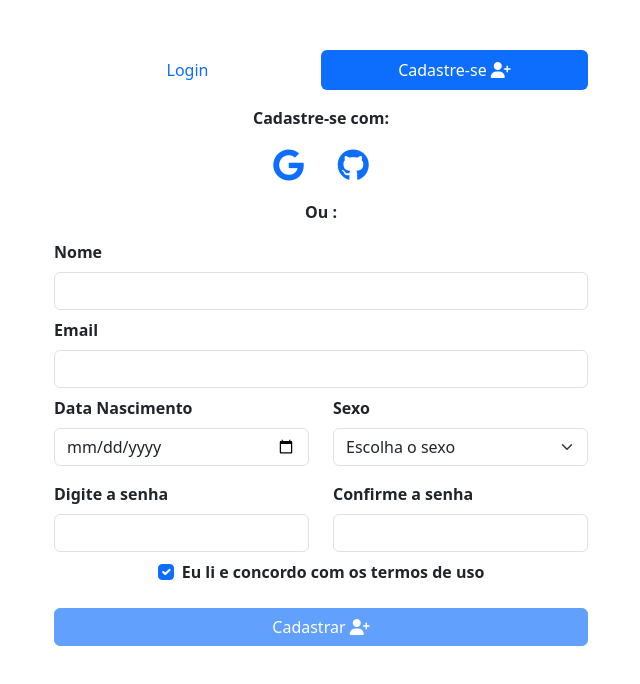
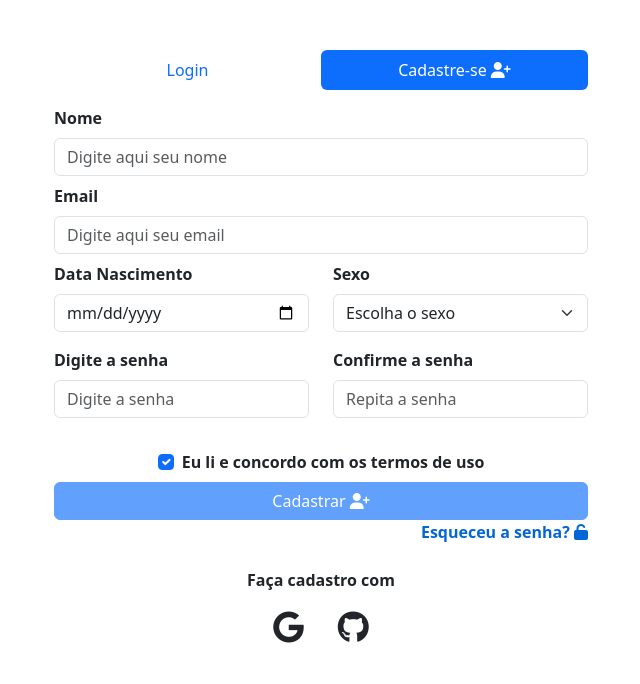
Before and after one commit to brunopocay/TotalControlUI, an Angular app: page /login in a window 1280 px wide. Both pictures are taken after a click on the link "Cadastre-se". Shown: the top 684 px of the page, without its empty margins (319-959 px from the left). Built offline with nearby package versions, Linux system fonts and the light colour scheme.

Commit message:
validações de HttpErrorResponse, tratamento de mensagens de erro para usuario ao logar-se e ao registrar-se.

```diff
--- a/src/app/Components/login/login-direto/login-direto.component.css
+++ b/src/app/Components/login/login-direto/login-direto.component.css
@@ -19,7 +19,7 @@ a:hover{
 }
 
 .showSpanned {
-    color: rgb(6, 124, 26);
+    color: rgb(255, 136, 0);
     font-weight: bold;
     display: flex;
     justify-content: center;
@@ -35,7 +35,12 @@ a:hover{
     border-top: 8px solid #007bff;
     border-radius: 50%;
     animation: spin 1s linear infinite;
-  }
+}
+
+.error-message {
+    color: red;
+    font-weight: bold;
+}
 
 
 @keyframes spin {
--- a/src/app/Components/login/login-direto/login-direto.component.html
+++ b/src/app/Components/login/login-direto/login-direto.component.html
@@ -1,18 +1,25 @@
 <div class="tab-pane fade show active" role="tabpanel">
   <form [formGroup]="loginForm" (ngSubmit)="login()" >
     <div class="text-center mb-3 bold marginTop">
+
       <div *ngIf="showSpan">
         <div class="d-flex justify-content-center">
           <span class="loading-spinner"></span>
         </div>
-      <div >
-        <span class="showSpanned">Carregando</span>
+        <div>
+          <span class="showSpanned">Carregando</span>
+        </div>
       </div>
-    </div>
+      <div *ngIf="responseError">
+        <div>
+          <span class="error-message">{{responseMessageError}}</span>
+        </div>
+      </div>
+
 
     <div class="form-group mb-2">
       <label class="form-label " for="loginEmail">Email</label>
-      <input type="text" id="loginEmail" class="form-control" formControlName="Email" minlength="3"/>
+      <input type="text" id="loginEmail" class="form-control" placeholder="Digite seu email cadastrado" formControlName="Email" minlength="3"/>
 
       <div *ngIf="(loginForm.get('Email')?.invalid && loginForm.get('Email')?.touched) || loginForm.get('Email')?.dirty">
         <div *ngIf="loginForm.get('Email')?.errors?.['required']" class="alert alert-danger">Campo obrigatório</div>
@@ -22,7 +29,7 @@
 
     <div class="form-outline mb-2">
       <label class="form-label" for="loginPassword">Senha</label>
-      <input type="password" id="loginPassword" class="form-control" formControlName="Senha" required />
+      <input type="password" id="loginPassword" class="form-control" placeholder="Sua senha" formControlName="Senha" required />
 
       <div *ngIf="(loginForm.get('Senha')?.invalid && loginForm.get('Senha')?.touched) || loginForm.get('Senha')?.dirty">
         <div *ngIf="loginForm.get('Senha')?.errors?.['required']" class="alert alert-danger">Campo obrigatório</div>
--- a/src/app/Components/login/login-direto/login-direto.component.ts
+++ b/src/app/Components/login/login-direto/login-direto.component.ts
@@ -4,6 +4,8 @@ import { AuthService } from 'src/app/Services/auth.service';
 import { UserRequest } from 'src/app/Models/UserRequest';
 import { FormGroup, FormBuilder, Validators } from '@angular/forms';
 import { Router } from '@angular/router';
+import { HttpErrorResponse } from '@angular/common/http';
+import { TimeoutError, catchError, throwError } from 'rxjs';
 
 @Component({
   selector: 'app-login-direto',
@@ -19,6 +21,8 @@ export class LoginDiretoComponent implements OnInit {
   constructor(private router:Router, private authService: AuthService, private formbuilder: FormBuilder) { }
 
   showSpan: boolean = false;
+  responseError: boolean = false;
+  responseMessageError: string = "";
 
   ngOnInit(): void {
     this.loginForm = this.formbuilder.group({
@@ -31,19 +35,41 @@ export class LoginDiretoComponent implements OnInit {
     this.loginComponent.showTab('register');
   }
 
-  login(){
-    if(this.loginForm.valid)
-    {
+  login() {
+    if (this.loginForm.valid) {
+
       const formData = this.loginForm.value;
       this.showSpan = true;
 
       setTimeout(() => {
-        this.authService.login(formData).subscribe((token: string) => {
+        this.authService.login(formData).pipe(
+          catchError((error: HttpErrorResponse) => {
+            if (error.status === 0) {
+              this.showSpan = false;
+              this.responseError = true;
+              this.responseMessageError = "Erro interno do servidor";
+              setTimeout(() => {
+                this.responseError = false;
+              },2500)
+            } else {
+              this.showSpan = false;
+              this.responseError = true;
+              this.responseMessageError = error.error;
+              setTimeout(() => {
+                this.responseError = false;
+              },2000)
+            }
+            return throwError(() => error);
+          })
+        )
+        .subscribe((token: string) => {
           this.showSpan = false;
+          this.responseError = false;
           localStorage.setItem('authToken', token);
           this.router.navigate(['/usuario']);
-        })
-      },2000);
+        });
+      }, 2000);
     }
   }
+
 }
--- a/src/app/Components/login/register/register.component.css
+++ b/src/app/Components/login/register/register.component.css
@@ -1,3 +1,16 @@
-label,p{
+label,p,a{
     font-weight:bold;
 }
+
+a{
+    text-decoration: none;
+}
+
+a:hover{
+    text-decoration: underline;
+}
+
+.error-message {
+    color: red;
+    font-weight: bold;
+}
--- a/src/app/Components/login/register/register.component.html
+++ b/src/app/Components/login/register/register.component.html
@@ -1,20 +1,15 @@
 <div class="tab-pane fade show active" role="tabpanel">
   <form [formGroup]="registrationForm" (ngSubmit)="RegisterNewUser()">
-    <div class="text-center mb-3">
-      <p>Cadastre-se com:</p>
-      <button type="button" class="btn btn-link btn-floating mx-1">
-        <i class="fa-brands fa-google fa-2xl"></i>
-      </button>
-      <button type="button" class="btn btn-link btn-floating mx-1">
-        <i class="fa-brands fa-github fa-2xl"></i>
-      </button>
+
+    <div *ngIf="showError" class="d-flex justify-content-center">
+      <div>
+        <span class="error-message">{{responseMessageError}}</span>
+      </div>
     </div>
-
-    <p class="text-center">Ou :</p>
 
     <div class="form-group mb-2">
       <label class="form-label" for="registerName">Nome</label>
-      <input type="text" id="registerName" class="form-control" formControlName="Nome" minlength="3"/>
+      <input type="text" id="registerName" class="form-control" placeholder="Digite aqui seu nome" formControlName="Nome" minlength="3"/>
 
       <div *ngIf="(registrationForm.get('Nome')?.invalid && registrationForm.get('Nome')?.touched) || registrationForm.get('Nome')?.dirty">
         <div *ngIf="registrationForm.get('Nome')?.errors?.['required']" class="alert alert-danger">Campo obrigatório</div>
@@ -25,12 +20,13 @@
 
     <div class="form-group mb-2">
       <label class="form-label" for="registerEmail">Email</label>
-      <input type="email" id="registerEmail" class="form-control" formControlName="Email" required email
+      <input type="email" id="registerEmail" class="form-control" placeholder="Digite aqui seu email" formControlName="Email" required email
       pattern="^[\w-\.]+@([\w-]+\.)+[\w-]{2,4}$"/>
 
       <div *ngIf="(registrationForm.get('Email')?.invalid && registrationForm.get('Email')?.touched) || registrationForm.get('Email')?.dirty">
         <div *ngIf="registrationForm.get('Email')?.errors?.['required']" class="alert alert-danger">Campo obrigatório</div>
         <div *ngIf="registrationForm.get('Email')?.errors?.['pattern']" class="alert alert-danger">Email inválido</div>
+        <div *ngIf="showErrorEmail" class="alert alert-danger">{{responseMessageError}} Tente outro email</div>
       </div>
     </div>
 
@@ -70,7 +66,7 @@
   <div class="row form-group mt-2">
     <div class="col form-group mb-2">
       <label class="mb-2" for="password">Digite a senha</label>
-      <input type="password" id="password" class="form-control" formControlName="Senha" required/>
+      <input type="password" id="password" class="form-control" placeholder="Digite a senha" formControlName="Senha" required/>
 
       <div *ngIf="(registrationForm.get('Senha')?.invalid && registrationForm.get('Senha')?.touched) || registrationForm.get('Senha')?.dirty">
         <div *ngIf="registrationForm.get('Senha')?.errors?.['required']" class="alert alert-danger">Campo obrigatório</div>
@@ -78,7 +74,7 @@
     </div>
     <div class="col mb-2">
       <label class="mb-2" for="repeatPassword">Confirme a senha</label>
-      <input id="repeatPassword" type="password" class="form-control" formControlName="ConfirmarSenha" required/>
+      <input id="repeatPassword" type="password" class="form-control" placeholder="Repita a senha" formControlName="ConfirmarSenha" required/>
 
       <div *ngIf="(registrationForm.get('ConfirmarSenha')?.invalid && registrationForm.get('ConfirmarSenha')?.touched) || registrationForm.get('ConfirmarSenha')?.dirty">
         <div *ngIf="registrationForm.get('ConfirmarSenha')?.errors?.['required']" class="alert alert-danger">Campo obrigatório</div>
@@ -88,7 +84,7 @@
   </div>
 
 
-    <div class="form-check d-flex justify-content-center mb-4">
+    <div class="form-check d-flex justify-content-center mt-4 mb-2">
       <input class="form-check-input me-2" type="checkbox" value="" id="registerCheck" checked
         aria-describedby="registerCheckHelpText" />
       <label class="form-check-label" for="registerCheck">
@@ -97,8 +93,23 @@
     </div>
 
 
-    <button type="submit" class="btn btn-primary btn-block mb-4 w-100" [disabled]="registrationForm.invalid" >
+    <button type="submit" class="btn btn-primary btn-block w-100" [disabled]="registrationForm.invalid" >
       Cadastrar <i class="fa-solid fa-user-plus"></i>
     </button>
+    <div class="row mb-2">
+      <div class="col md-6 d-flex justify-content-end">
+        <a href="">Esqueceu a senha? <i class="fa-solid fa-unlock"></i></a>
+      </div>
+    </div>
+
+    <div class="text-center mt-4">
+      <p>Faça cadastro com</p>
+      <button type="button" class="btn btn-floating mx-1">
+        <i class="fa-brands fa-google fa-2xl"></i>
+      </button>
+      <button type="button" class="btn btn-floating mx-1">
+        <i class="fa-brands fa-github fa-2xl"></i>
+      </button>
+    </div>
   </form>
 </div>
--- a/src/app/Components/login/register/register.component.ts
+++ b/src/app/Components/login/register/register.component.ts
@@ -4,6 +4,8 @@ import { Router } from '@angular/router';
 import { Users } from 'src/app/Models/Users';
 import { FormBuilder, FormGroup, Validators } from '@angular/forms';
 import { AuthService } from 'src/app/Services/auth.service';
+import { HttpErrorResponse } from '@angular/common/http';
+import { catchError, throwError } from 'rxjs';
 
 @Component({
   selector: 'app-register',
@@ -13,6 +15,10 @@ import { AuthService } from 'src/app/Services/auth.service';
 export class RegisterComponent implements OnInit {
 
   registrationForm: FormGroup ;
+  showErrorEmail: boolean = false;
+  showError:boolean = false;
+  responseMessageError: string = "";
+
 
   constructor (private router: Router, private formBuilder:FormBuilder, private service: AuthService){}
 
@@ -28,13 +34,35 @@ export class RegisterComponent implements OnInit {
   }
 
 
-  RegisterNewUser(){
-    if(this.registrationForm.valid){
-        const formData = this.registrationForm.value;
-        this.service.register(formData).subscribe((token: string) => {
+  RegisterNewUser() {
+    if (this.registrationForm.valid) {
+      const formData = this.registrationForm.value;
+
+      setTimeout(() => {
+        this.service.register(formData).pipe(
+          catchError((error: HttpErrorResponse) => {
+            if (error.status === 0) {
+              this.showError = true;
+              this.responseMessageError = "Erro interno de servidor";
+              setTimeout(() => {
+                this.showError = false;
+              }, 2500);
+            } else {
+              this.showErrorEmail = true;
+              this.responseMessageError = error.error;
+              setTimeout(() => {
+                this.showErrorEmail = false;
+              }, 3000);
+            }
+            return throwError(() => error);
+          })
+        )
+        .subscribe((token: string) => {
           localStorage.setItem('authToken', token);
           this.router.navigate(['/usuario']);
-        })
-      }
+        });
+      }, 250);
     }
+  }
+
 }
```
